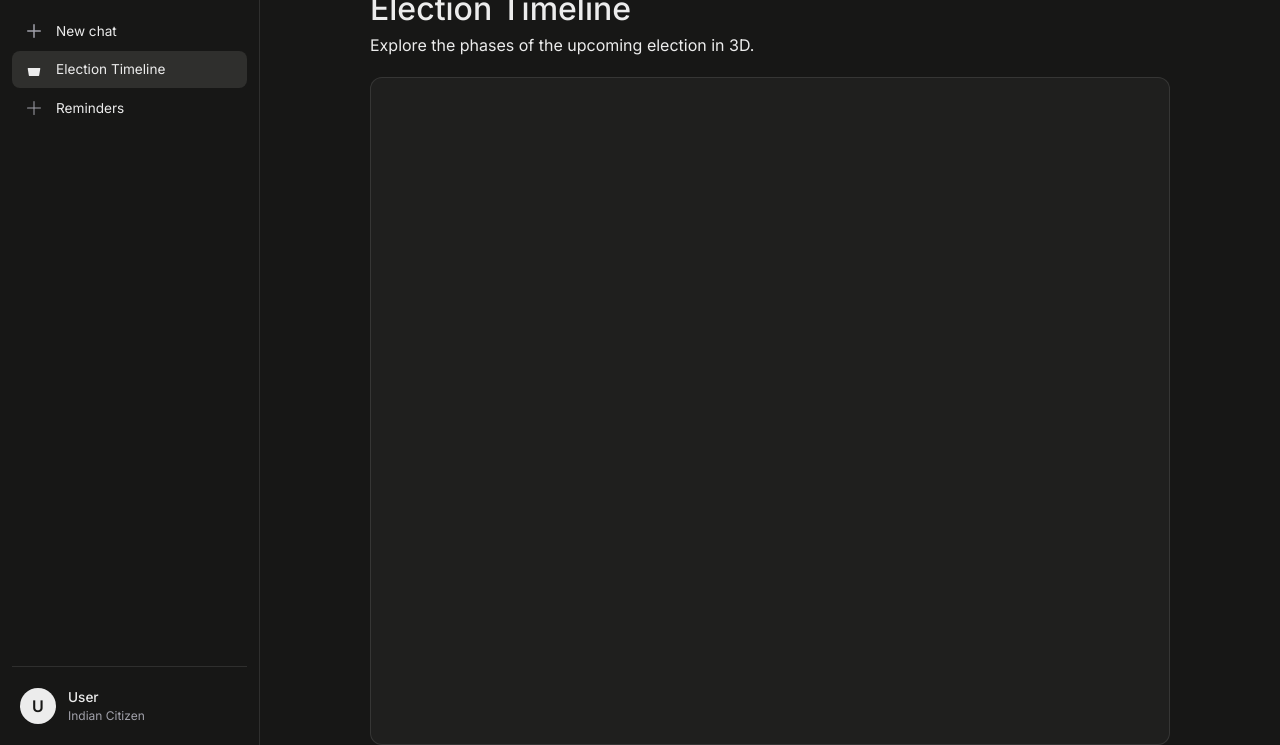
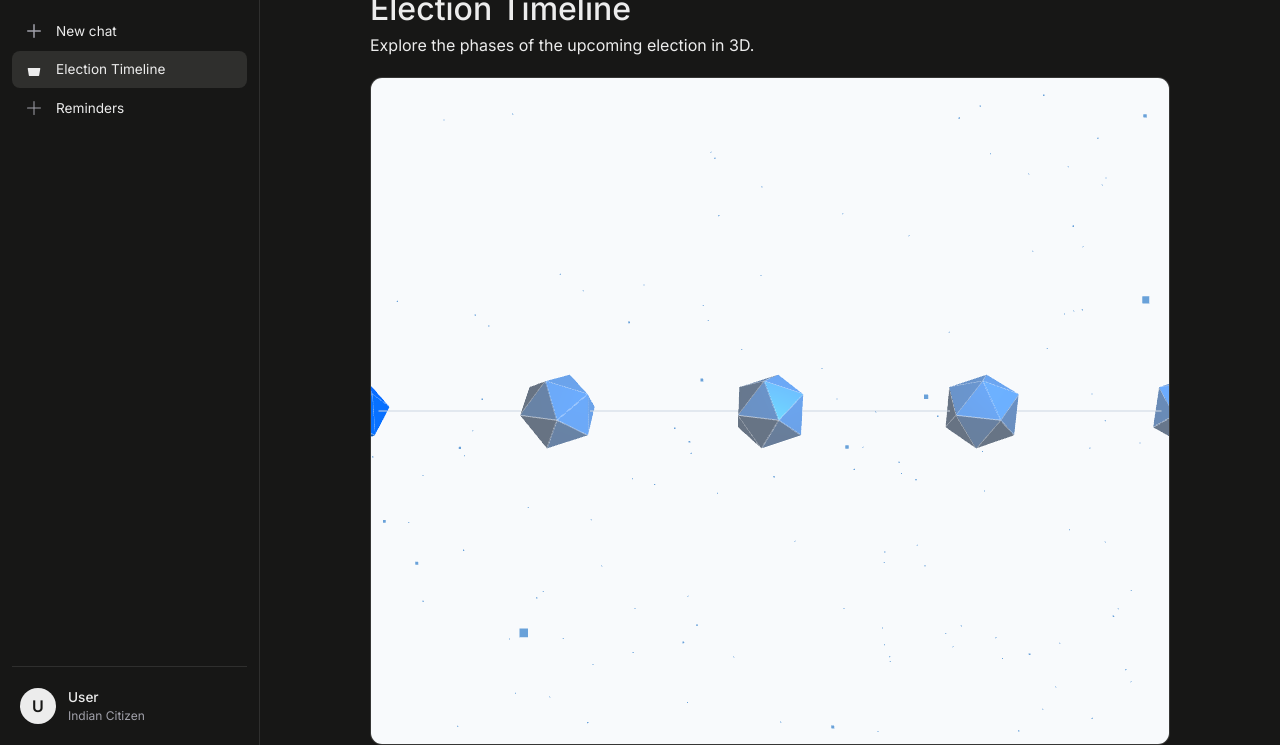
Before and after one commit to madhesh60/PromptWars_ElectionAssistant, a plain HTML site: page frontend/index.html in a window 1280 px wide. Both pictures are taken after a click on the link "Election Timeline". Shown: the part 55-800 px from the top of the page. Drawn offline with nearby package versions, Linux system fonts and the light colour scheme.

Commit message:
fix: resolve Three.js timeline hidden resize issue and improve animations

```diff
--- a/frontend/index.html
+++ b/frontend/index.html
@@ -148,6 +148,12 @@
 
             document.querySelectorAll('.view-section').forEach(el => el.style.display = 'none');
             document.getElementById('view-' + viewId).style.display = 'flex';
+
+            // Refresh Three.js canvas size if timeline is opened
+            if (viewId === 'timeline' && window.TimelineRenderer && window.TimelineRenderer.refresh) {
+                // Give the browser a tiny bit of time to update DOM layout display: flex
+                setTimeout(() => window.TimelineRenderer.refresh(), 10);
+            }
         }
     </script>
 </body>
--- a/frontend/timeline/three_timeline.js
+++ b/frontend/timeline/three_timeline.js
@@ -10,6 +10,7 @@ window.TimelineRenderer = (function() {
     let container;
     let animationId;
     let electionDataRef;
+    let particlesMesh;
 
     function init(containerId, data) {
         container = document.getElementById(containerId);
@@ -46,6 +47,23 @@ window.TimelineRenderer = (function() {
         const pointLight = new THREE.PointLight(0x0A66C2, 1);
         pointLight.position.set(10, 10, 10);
         scene.add(pointLight);
+
+        // Particle background
+        const particlesGeometry = new THREE.BufferGeometry();
+        const particlesCount = 700;
+        const posArray = new Float32Array(particlesCount * 3);
+        for(let i = 0; i < particlesCount * 3; i++) {
+            posArray[i] = (Math.random() - 0.5) * 100;
+        }
+        particlesGeometry.setAttribute('position', new THREE.BufferAttribute(posArray, 3));
+        const particlesMaterial = new THREE.PointsMaterial({
+            size: 0.2,
+            color: 0x0A66C2,
+            transparent: true,
+            opacity: 0.6
+        });
+        particlesMesh = new THREE.Points(particlesGeometry, particlesMaterial);
+        scene.add(particlesMesh);
 
         // Raycaster for interactions
         raycaster = new THREE.Raycaster();
@@ -93,7 +111,8 @@ window.TimelineRenderer = (function() {
         scene.add(line);
 
         // Nodes
-        const sphereGeometry = new THREE.SphereGeometry(1.5, 32, 32);
+        const geometry = new THREE.IcosahedronGeometry(1.5, 0);
+
 
         electionDataRef.forEach((event, index) => {
             const isCompleted = new Date() > new Date(event.timestamp);
@@ -104,7 +123,14 @@ window.TimelineRenderer = (function() {
                 shininess: 100
             });
 
-            const sphere = new THREE.Mesh(sphereGeometry, material);
+            const sphere = new THREE.Mesh(geometry, material);
+
+            // Add wireframe for a techy look
+            const wireframeGeometry = new THREE.WireframeGeometry(geometry);
+            const wireframeMaterial = new THREE.LineBasicMaterial({ color: 0xffffff, transparent: true, opacity: 0.3 });
+            const wireframe = new THREE.LineSegments(wireframeGeometry, wireframeMaterial);
+            sphere.add(wireframe);
+
             sphere.position.set(startX + (index * spacing), 0, 0);
 
             // Store data inside userData for interaction
@@ -125,6 +151,7 @@ window.TimelineRenderer = (function() {
         if (!camera || !renderer || !container) return;
         const width = container.clientWidth;
         const height = container.clientHeight;
+        if (width === 0 || height === 0) return; // Prevent sizing to 0 when hidden
         camera.aspect = width / height;
         camera.updateProjectionMatrix();
         renderer.setSize(width, height);
@@ -182,6 +209,11 @@ window.TimelineRenderer = (function() {
             node.rotation.x += 0.005;
         });
 
+        if (particlesMesh) {
+            particlesMesh.rotation.y += 0.0005;
+            particlesMesh.rotation.x += 0.0002;
+        }
+
         // Hover effect checking
         raycaster.setFromCamera(mouse, camera);
         const intersects = raycaster.intersectObjects(nodes);
@@ -207,5 +239,5 @@ window.TimelineRenderer = (function() {
         renderer.render(scene, camera);
     }
 
-    return { init };
+    return { init, refresh: onWindowResize };
 })();
```
